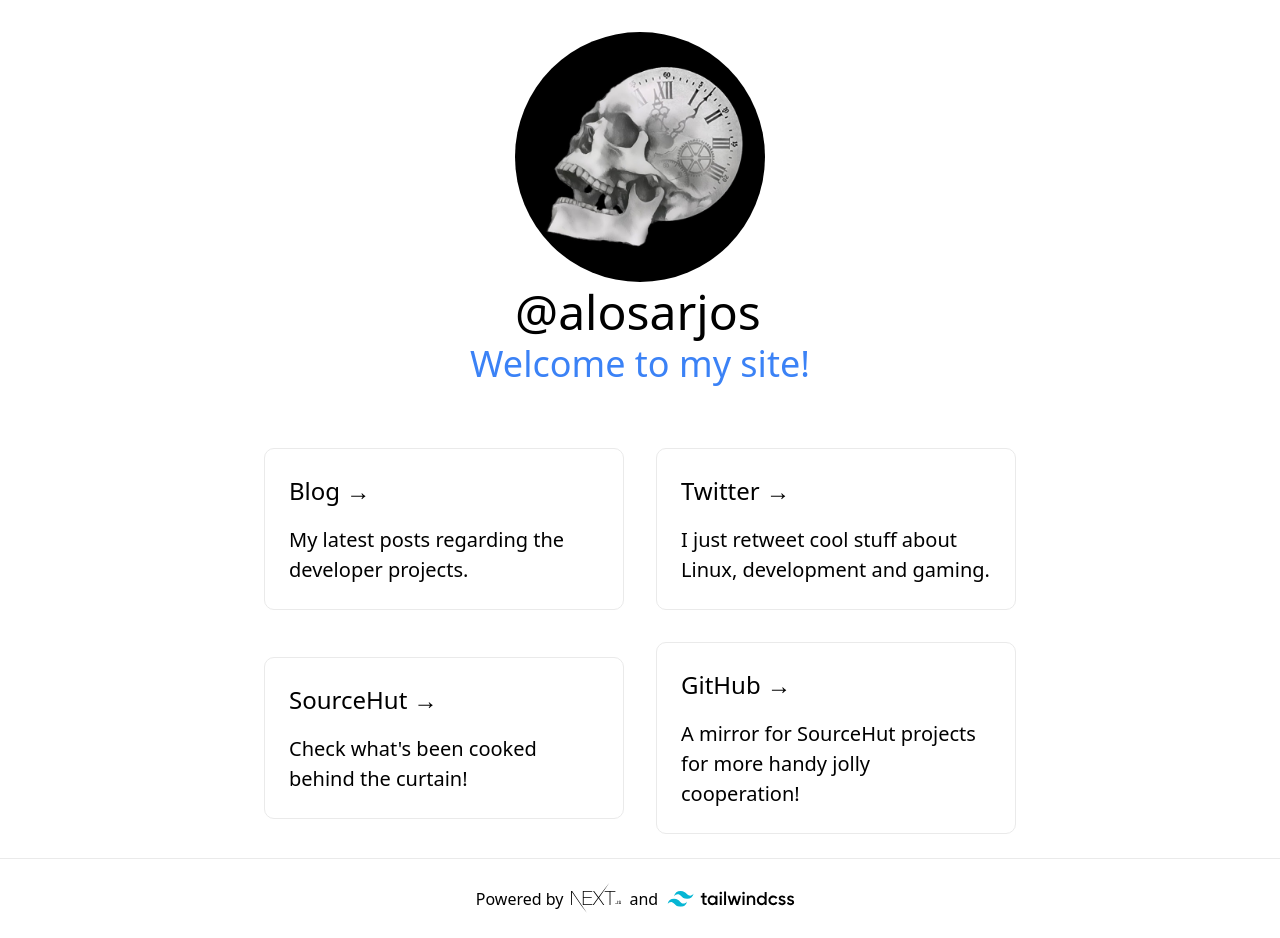
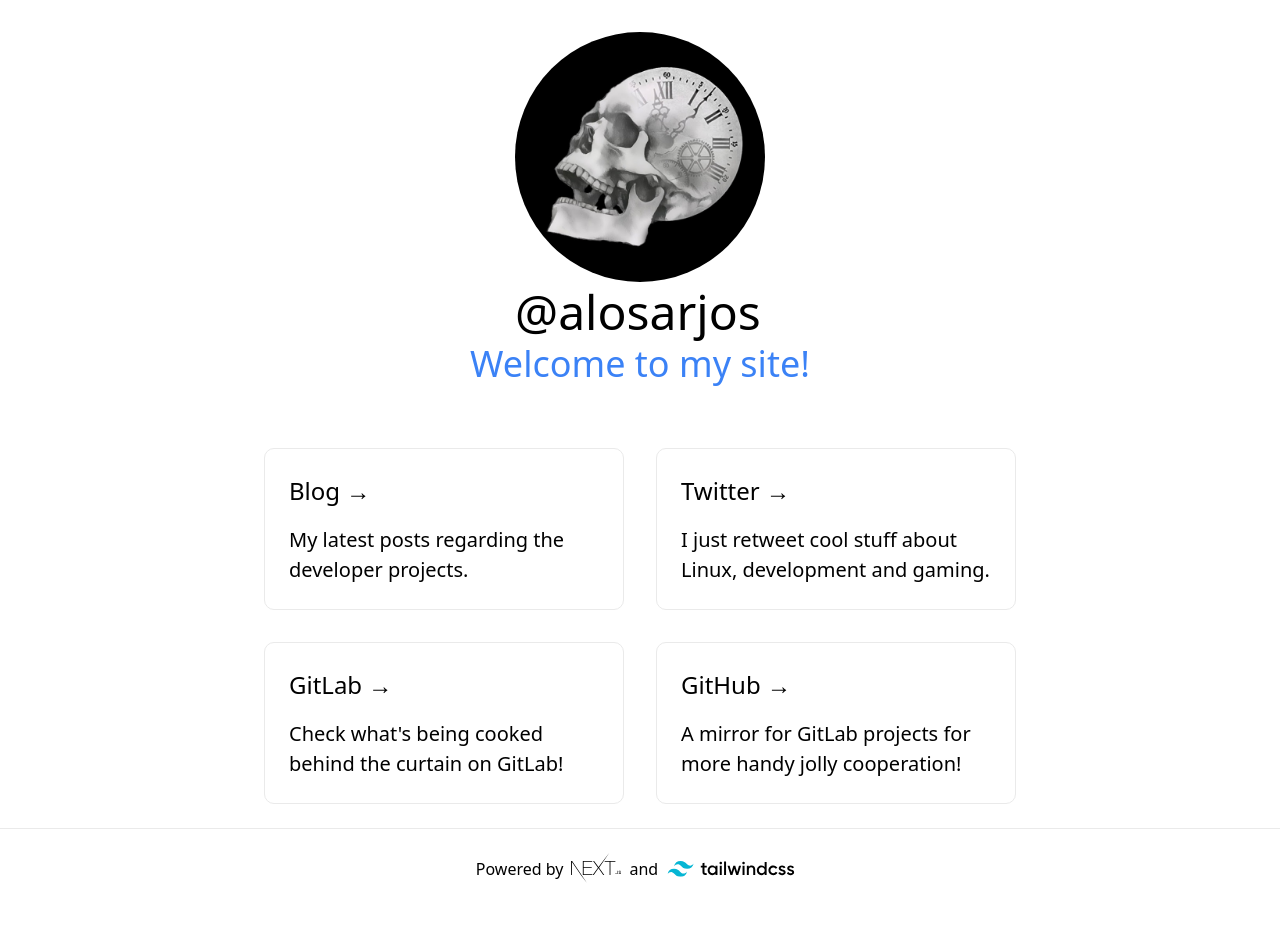
Before and after one commit to alosarjos/NextJS-Blog, a Next.js app: page / in a window 1280 px wide. After the commit the page ends 908 px from the top, so only its background shows below. Built offline with nearby package versions, Linux system fonts and the light colour scheme.

Commit message:
Update references to GitLab

```diff
--- a/pages/index.js
+++ b/pages/index.js
@@ -23,11 +23,11 @@ const cards = [
     ),
   },
   {
-    href: "https://sr.ht/~alosarjos",
+    href: "https://gitlab.com/alosarjos",
     content: (
       <>
-        <h2>SourceHut &rarr;</h2>
-        <p>Check what&apos;s been cooked behind the curtain!</p>
+        <h2>GitLab &rarr;</h2>
+        <p>Check what&apos;s being cooked behind the curtain on GitLab!</p>
       </>
     ),
   },
@@ -36,7 +36,7 @@ const cards = [
     content: (
       <>
         <h2>GitHub &rarr;</h2>
-        <p>A mirror for SourceHut projects for more handy jolly cooperation!</p>
+        <p>A mirror for GitLab projects for more handy jolly cooperation!</p>
       </>
     ),
   },
```
